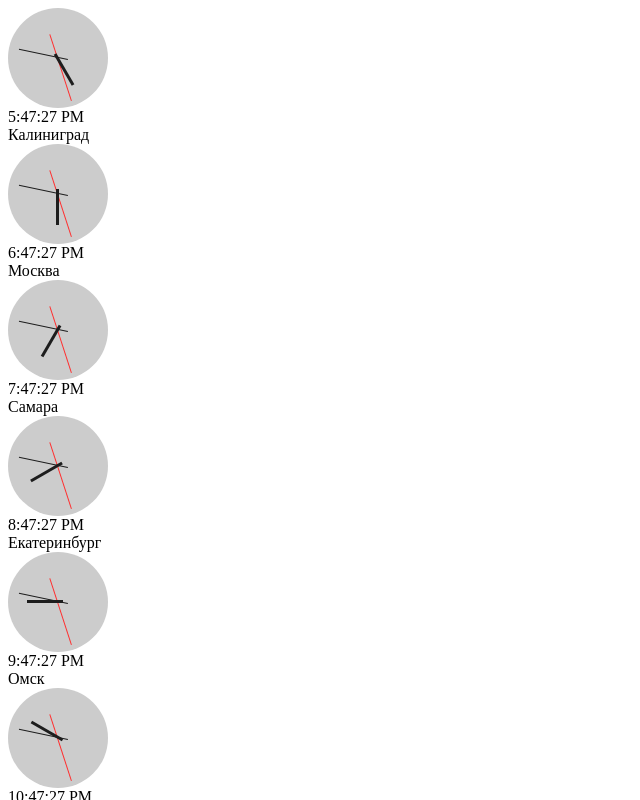
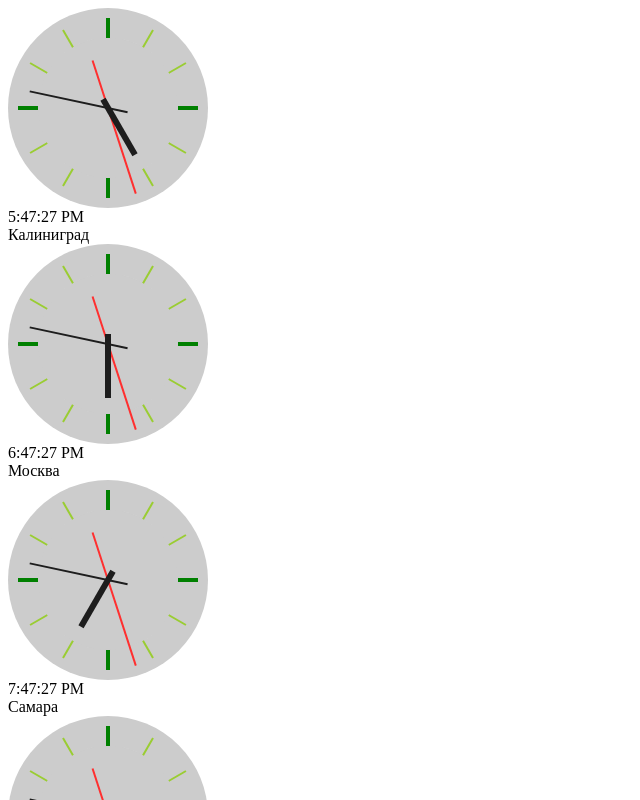
Before and after one commit to arperevalov/torgbox-test-assignment, a React app: page / in a window 1280 px wide. Shown: the top 800 px of the page, without its empty margins (0-640 px from the left). Built offline with nearby package versions, Linux system fonts and the light colour scheme.

Commit message:
Added fetch and some raw styles

```diff
--- a/src/Components/App.js
+++ b/src/Components/App.js
@@ -1,15 +1,36 @@
 import React from "react";
 import Clock from "./Clock/Clock";
 
-const App = (props) => {
+class App extends React.Component {
+    constructor(props) {
+        super(props)
+        this.state = {
+            timezones: [],
+            isFetching: false
+        }
+    }
 
-    let clocks = props.data.map(i =>{
-        return <Clock timezone = {i}/>
-    })
+    //refactor
+    componentDidMount () {
+        this.setState({isFetching: true})
+        fetch('./src/json/timezones.json')
+        .then(r => r.json())
+        .then(r => {
+            this.setState({timezones: [...r]})
+            this.setState({isFetching: false})
+        })
+    }
 
-    return <div>
-        {clocks}
-    </div>
+    render() {
+        return <div>
+            {this.state.isFetching ? <div>Is fetching</div> : ''}
+            {
+                this.state.timezones.map(i =>{
+                return <Clock timezone = {i}/>
+                    })
+            }
+        </div>
+    }
 }
 
 export default App
--- a/src/Components/Clock/AnalogClock.js
+++ b/src/Components/Clock/AnalogClock.js
@@ -11,6 +11,11 @@ const AnalogClock = props => {
         <div className="hoursWrap" style={{transform: `rotate(${props.hours}deg)`}}>
             <div className="hours"/>
         </div>
+
+        <div className="segment first"></div>
+        <div className="segment second"></div>
+        <div className="mask first"></div>
+        <div className="mask second"></div>
     </div>
 }
 
--- a/src/scss/Components/analogClock.scss
+++ b/src/scss/Components/analogClock.scss
@@ -1,6 +1,8 @@
+$multiplyer: 2;
+
 .analogClock {
-    width: 100px;
-    height: 100px;
+    width: 100px * $multiplyer;
+    height: 100px * $multiplyer;
     background-color: #ccc;
     position: relative;
     border-radius: 300px;
@@ -13,13 +15,14 @@
         left: 0;
         right: 0;
         margin: auto;
+        z-index: 100;
 
         .seconds {
-            width: 1px;
-            height: 70px;
+            width: 1px * $multiplyer;
+            height: 70px * $multiplyer;
             background-color: #ff2f2f;
             position: absolute;
-            bottom: 25px;
+            bottom: 25px * $multiplyer;
             left: 0;
             right: 0;
             margin: auto;
@@ -33,13 +36,14 @@
         left: 0;
         right: 0;
         margin: auto;
+        z-index: 100;
 
         .mins {
-            width: 1px;
-            height: 50px;
+            width: 1px * $multiplyer;
+            height: 50px * $multiplyer;
             background-color: #1d1d1d;
             position: absolute;
-            bottom: 40px;
+            bottom: 40px * $multiplyer;
             left: 0;
             right: 0;
             margin: auto;
@@ -53,16 +57,73 @@
         left: 0;
         right: 0;
         margin: auto;
+        z-index: 100;
 
         .hours {
-            width: 3px;
-            height: 36px;
+            width: 3px * $multiplyer;
+            height: 32px * $multiplyer;
             background-color: #1d1d1d;
             position: absolute;
-            bottom: 45px;
+            bottom: 45px * $multiplyer;
             left: 0;
             right: 0;
             margin: auto;
         }
     }
+
+    .segment {
+        width: 2px * $multiplyer;
+        height: 90%;
+        position: absolute;
+        left: 0;
+        right: 0;
+        top: 0;
+        bottom: 0;
+        margin: auto;
+        background-color: green;
+        z-index: 98;
+
+        &:before,&:after {
+            content: '';
+            display: block;
+            background-color: yellowgreen;
+            width: 1px * $multiplyer;
+            height: 100%;
+            position: absolute;
+            left: 0;
+            right: 0;
+            top: 0;
+            bottom: 0;
+            margin: auto;
+            z-index: 96;
+        }
+
+        &:before {
+            transform: rotate(-30deg);
+        }
+
+        &:after {
+            transform: rotate(30deg);
+        }
+
+        &.second{
+            transform: rotate(90deg);
+        }
+    }
+
+    .mask {
+        display: block;
+        width: 70%;
+        height: 70%;
+        background-color: #ccc;
+        border-radius: 100px;
+        position: absolute;
+        left: 0;
+        right: 0;
+        top: 0;
+        bottom: 0;
+        margin: auto;
+        z-index: 99;
+
+    }
 }
--- a/webpack.config.js
+++ b/webpack.config.js
@@ -10,7 +10,12 @@ module.exports = {
         filename: 'bundle.js'
     },
     devServer: {
-        static: './dist'
+        static: {
+            directory: path.join(__dirname, 'src'),
+            publicPath: '/src',
+        },
+        // contentBase: './src',
+        port: 3000
     },
     module: {
         rules: [
```
